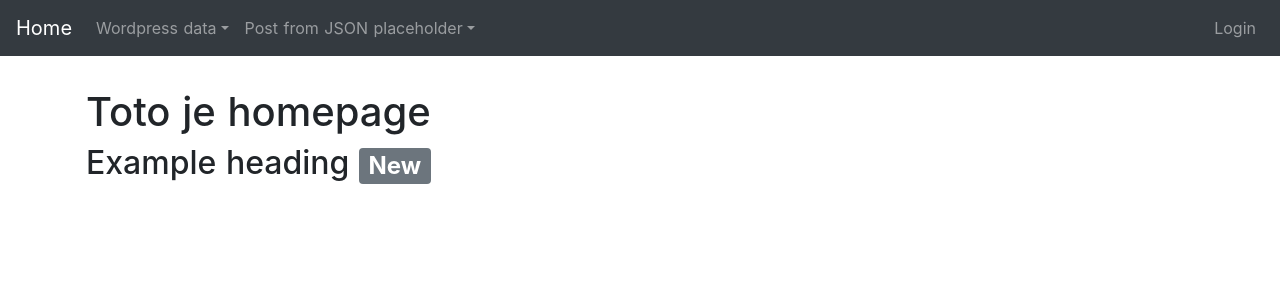
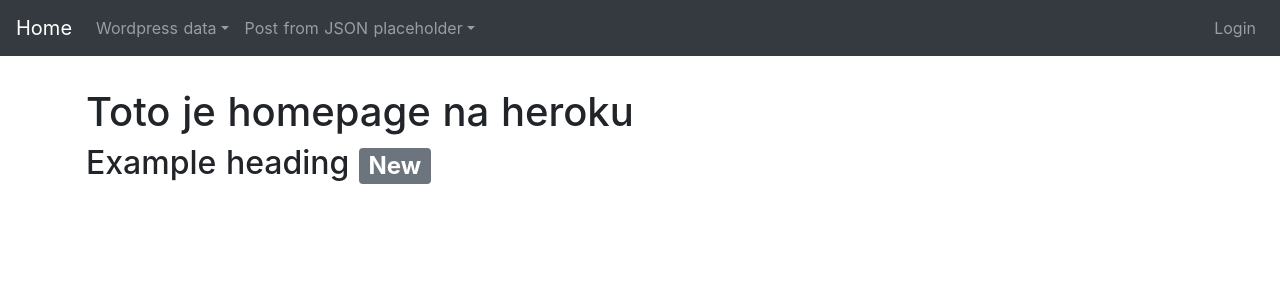
Before and after one commit to trenccan777/Nuxt-Learning, a Nuxt app: page / in a window 1280 px wide. Shown: the top 300 px of the page. Built offline with nearby package versions, Linux system fonts and the light colour scheme; no server answers.

Commit message:
Change index text for Heroku

```diff
--- a/pages/index.vue
+++ b/pages/index.vue
@@ -1,6 +1,6 @@
 <template>
   <div class="container">
-    <h1>Toto je homepage</h1>
+    <h1>Toto je homepage na heroku</h1>
     <h2>Example heading <b-badge>New</b-badge></h2>
     <div v-if="$auth.loggedIn">
       Práve je prihlásený používateľ {{ $auth.user.name }}
```
